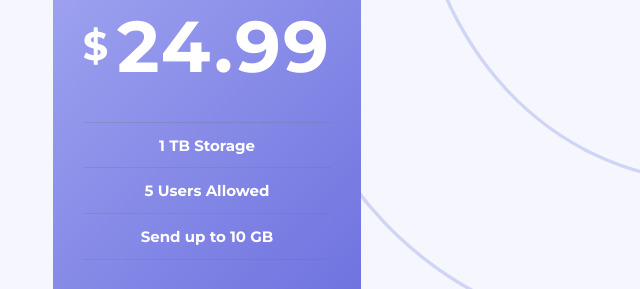
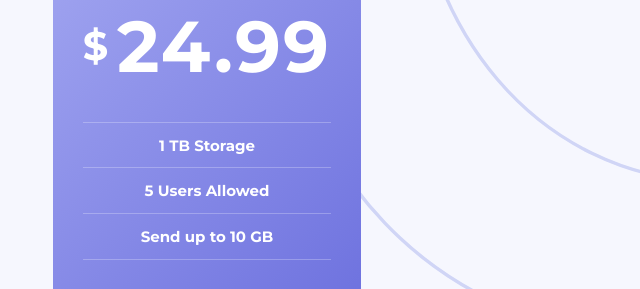
Before and after one commit to bluepersia/pricing-component-with-toggle, a plain HTML site: page index.html in a window 1280 px wide. Shown: the part 780-1069 px from the top of the page, 433-1073 px from the left. Drawn offline with Linux system fonts and the light colour scheme.

Commit message:
Centre div border color

```diff
--- a/style.css
+++ b/style.css
@@ -235,6 +235,10 @@ margin-bottom: 1.33em;
     border-top: 1px solid hsl(232, 13%, 49%, 25%);
  }
 
+ .component_plan--large .component_plan_list_item{
+    border-color: rgba(255,255,255, 25%);
+ }
+
 
  @media (min-width:1440px)
 {
```
